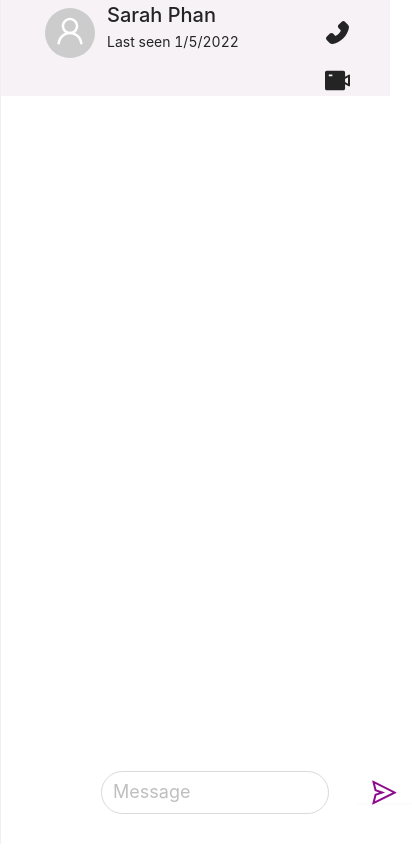
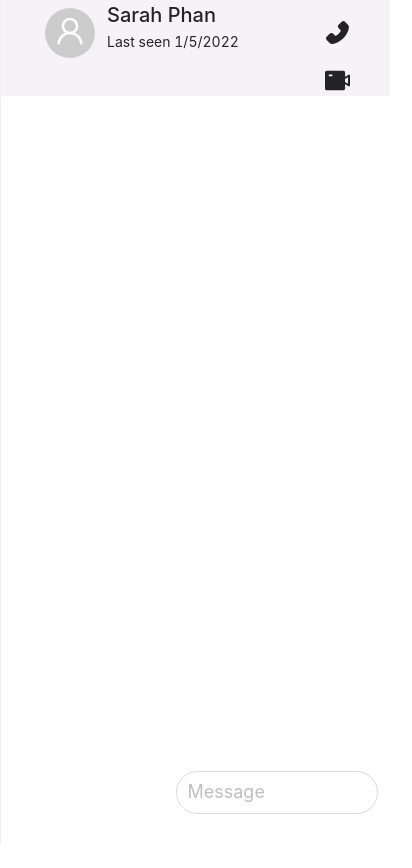
Before and after one commit to Laughing6901/BookSellingWebApp, a React (Create React App) app in the folder Frontend/: page /room/0 in a window 390 px wide. Shown: the whole page, 412 px wide, since content can reach past the window. After the commit the page ends 844 px from the top, so only its background shows below. Built offline with nearby package versions, Linux system fonts and the light colour scheme.

Commit message:
Revert "change input function"
This reverts commit f743f338c565c9b2cd0309f1f15fdbd897a5dae6.

```diff
--- a/Frontend/src/Message/BoxHeader/index.js
+++ b/Frontend/src/Message/BoxHeader/index.js
@@ -27,6 +27,7 @@ export default function BoxHeader() {
 
     useEffect(() => {
         const ele = document.getElementById("accountDetailId")
+        console.log(ele)
         if(trigger){
             ele.classList.add("triggerStyle")
             ele.classList.remove("untrigger")
--- a/Frontend/src/Message/index.js
+++ b/Frontend/src/Message/index.js
@@ -1,5 +1,4 @@
-import { SendOutlined } from '@ant-design/icons'
-import { Button, Form, Input, Row, Col } from 'antd'
+import { Input } from 'antd'
 import React, { useEffect, useState } from 'react'
 import { useDispatch } from 'react-redux'
 import BoxHeader from './BoxHeader'
@@ -10,8 +9,8 @@ export default function Message() {
     const dispatch = useDispatch();
 
     const renderBoxHeader = () => {
-        return (
-            <BoxHeader />
+        return(
+            <BoxHeader/>
         )
     }
 
@@ -20,42 +19,20 @@ export default function Message() {
         dispatch(changeTrigger(trigger))
     }, [trigger, dispatch])
 
-    const receiveMessage = (values) => {
-        console.log(values)
-    }
-
     return (
         <div className='messageBox'>
             {renderBoxHeader()}
             <div className='messageList'></div>
             <div className='sendMessage'>
-                <Form
-                    onFinish={receiveMessage}
-                >
-                    <Row className="inputMessage">
-                        <Col span={14}>
-                            <Form.Item
-                                name="messageInput"
-                            >
-                                <Input
-                                    placeholder="Message"
-                                    allowClear
-                                    onClick={() => {
-                                        isTrigger(!trigger)
-                                    }}
-                                />
-                            </Form.Item>
-                        </Col>
-                        <Col span={4}>
-                            <Form.Item>
-                                <Button htmlType='submit'>
-                                    <SendOutlined />
-                                </Button>
-                            </Form.Item>
-                        </Col>
-                    </Row>
-
-                </Form>
+                <form>
+                    <div className='inputGroup'>
+                        <div className='inputText'>
+                            <Input placeholder="Message" allowClear onClick={() => {
+                                isTrigger(!trigger)
+                            }}/>
+                        </div>
+                    </div>
+                </form>
             </div>
         </div>
     )
--- a/Frontend/src/Message/style.css
+++ b/Frontend/src/Message/style.css
@@ -26,27 +26,17 @@ body.dark{
     height: 80vh;
     overflow-y: scroll;
 }
-.inputMessage .ant-input-affix-wrapper{
+.inputText .ant-input-affix-wrapper{
     border-radius: 35px;
     height: 43px;
-    margin-left: 23%;
+    margin-left: 33%;
+    width: 52%;
     margin-bottom: 30px;
 }
-.inputMessage .ant-input-affix-wrapper>input.ant-input{
+.inputText .ant-input-affix-wrapper>input.ant-input{
     font-size: 18px;
 }
-.sendMessage .ant-row{
-    justify-content: center
-}
-.ant-btn-default{
-    margin-left: 85%;
-    border: none;
-}
-.anticon-send{
-    font-size: 25px;
-    color: rgb(142, 11, 142);
-    margin-top: 5px;
-}
+
 @media screen and (min-width: 1200px){
     .accountDetail{
         margin-left: 24vw;
@@ -57,18 +47,17 @@ body.dark{
     .accountDetail{
         margin-left: 30vw;
     }
-    .ant-btn-default{
-        margin-left: 125%;
-    }
-    .inputMessage .ant-input-affix-wrapperP{
-        margin-left: 40%;
-        width: 95%;
+    .inputText .ant-input-affix-wrapper{
+        margin-left: 38%;
     }
 }
 
 @media screen and (max-width: 992px){
     .accountDetail{
         margin-left: 35vw;
+    }
+    .inputText .ant-input-affix-wrapper{
+        margin-left: 40%;
     }
 }
 
@@ -79,4 +68,7 @@ body.dark{
     .triggerStyle{
         margin-left: 0;
     }
+    .inputText .ant-input-affix-wrapper{
+        margin-left: 45%;
+    }
 }
```
